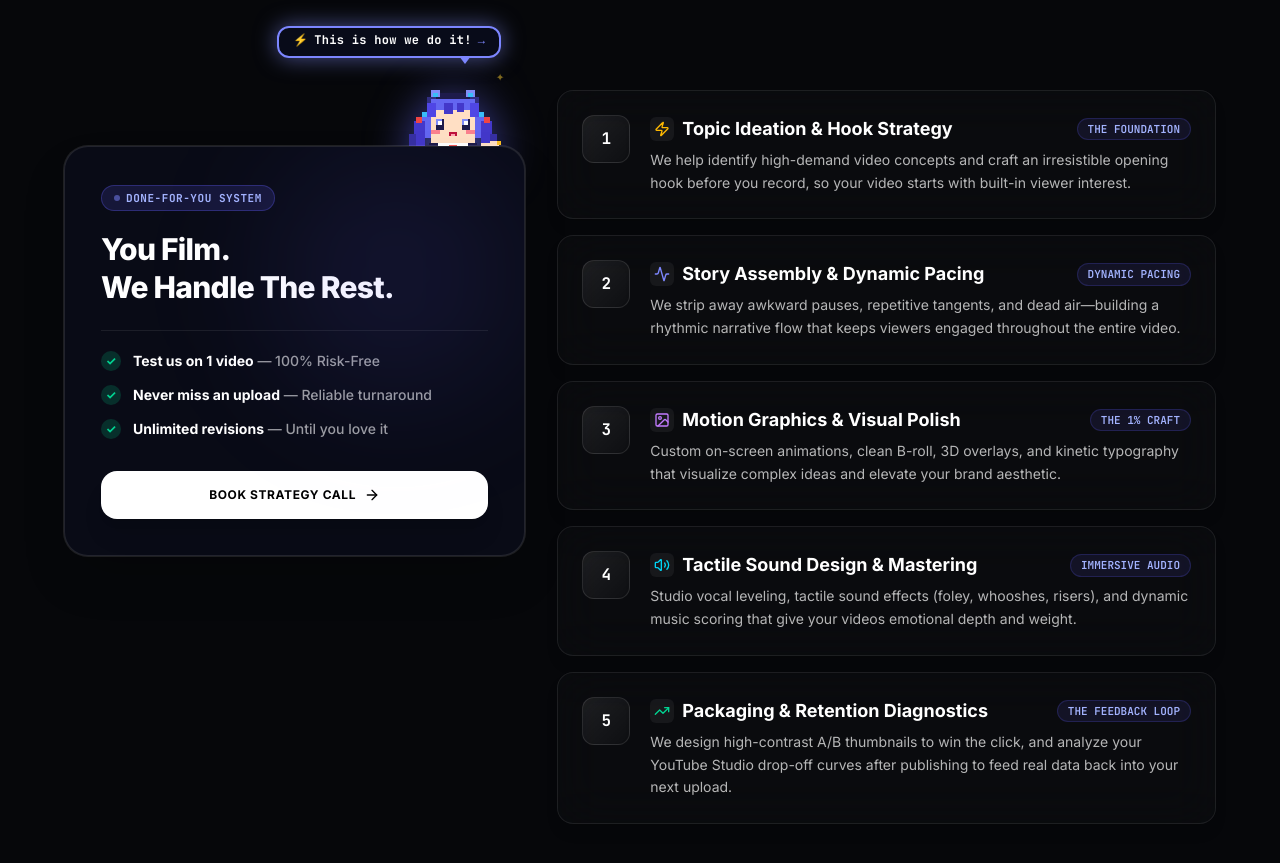
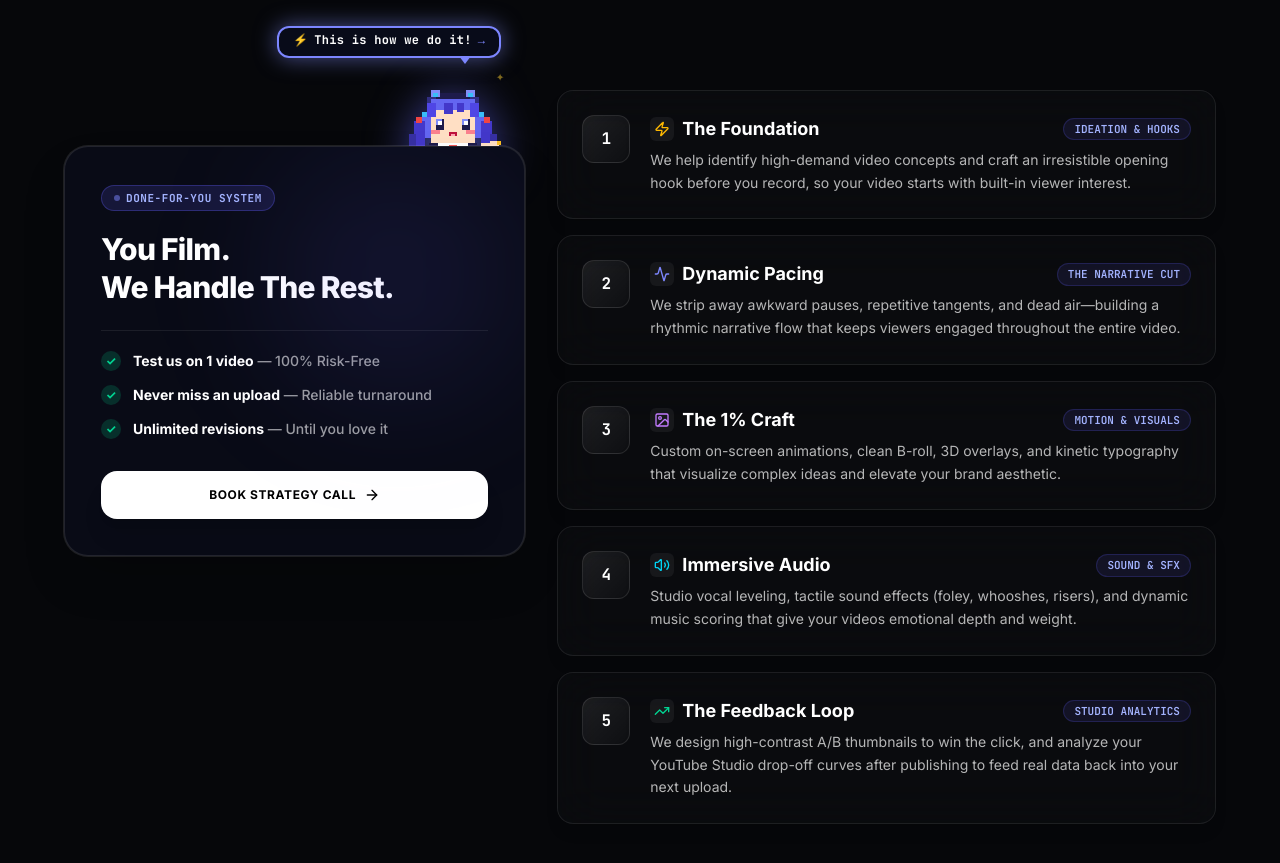
Before and after one commit to harzhx/harzh-agency, a React (Vite) app: page / in a window 1280 px wide. Shown: the part 1692-2555 px from the top of the page. Built offline with nearby package versions, Linux system fonts and the light colour scheme; no server answers.

Commit message:
Use punchy memorable titles for the 5 cards with functional deliverable tags

```diff
--- a/src/components/StrategiesSection.tsx
+++ b/src/components/StrategiesSection.tsx
@@ -25,36 +25,36 @@ export const StrategiesSection: React.FC<StrategiesSectionProps> = ({
   const processSteps = [
     {
       step: 1,
-      title: "Topic Ideation & Hook Strategy",
-      tag: "THE FOUNDATION",
+      title: "The Foundation",
+      tag: "IDEATION & HOOKS",
       desc: "We help identify high-demand video concepts and craft an irresistible opening hook before you record, so your video starts with built-in viewer interest.",
       icon: <Zap className="w-4 h-4 text-amber-400" />,
     },
     {
       step: 2,
-      title: "Story Assembly & Dynamic Pacing",
-      tag: "DYNAMIC PACING",
+      title: "Dynamic Pacing",
+      tag: "THE NARRATIVE CUT",
       desc: "We strip away awkward pauses, repetitive tangents, and dead air—building a rhythmic narrative flow that keeps viewers engaged throughout the entire video.",
       icon: <Activity className="w-4 h-4 text-indigo-400" />,
     },
     {
       step: 3,
-      title: "Motion Graphics & Visual Polish",
-      tag: "THE 1% CRAFT",
+      title: "The 1% Craft",
+      tag: "MOTION & VISUALS",
       desc: "Custom on-screen animations, clean B-roll, 3D overlays, and kinetic typography that visualize complex ideas and elevate your brand aesthetic.",
       icon: <ImageIcon className="w-4 h-4 text-purple-400" />,
     },
     {
       step: 4,
-      title: "Tactile Sound Design & Mastering",
-      tag: "IMMERSIVE AUDIO",
+      title: "Immersive Audio",
+      tag: "SOUND & SFX",
       desc: "Studio vocal leveling, tactile sound effects (foley, whooshes, risers), and dynamic music scoring that give your videos emotional depth and weight.",
       icon: <Volume2 className="w-4 h-4 text-cyan-400" />,
     },
     {
       step: 5,
-      title: "Packaging & Retention Diagnostics",
-      tag: "THE FEEDBACK LOOP",
+      title: "The Feedback Loop",
+      tag: "STUDIO ANALYTICS",
       desc: "We design high-contrast A/B thumbnails to win the click, and analyze your YouTube Studio drop-off curves after publishing to feed real data back into your next upload.",
       icon: <TrendingUp className="w-4 h-4 text-emerald-400" />,
     },
```
